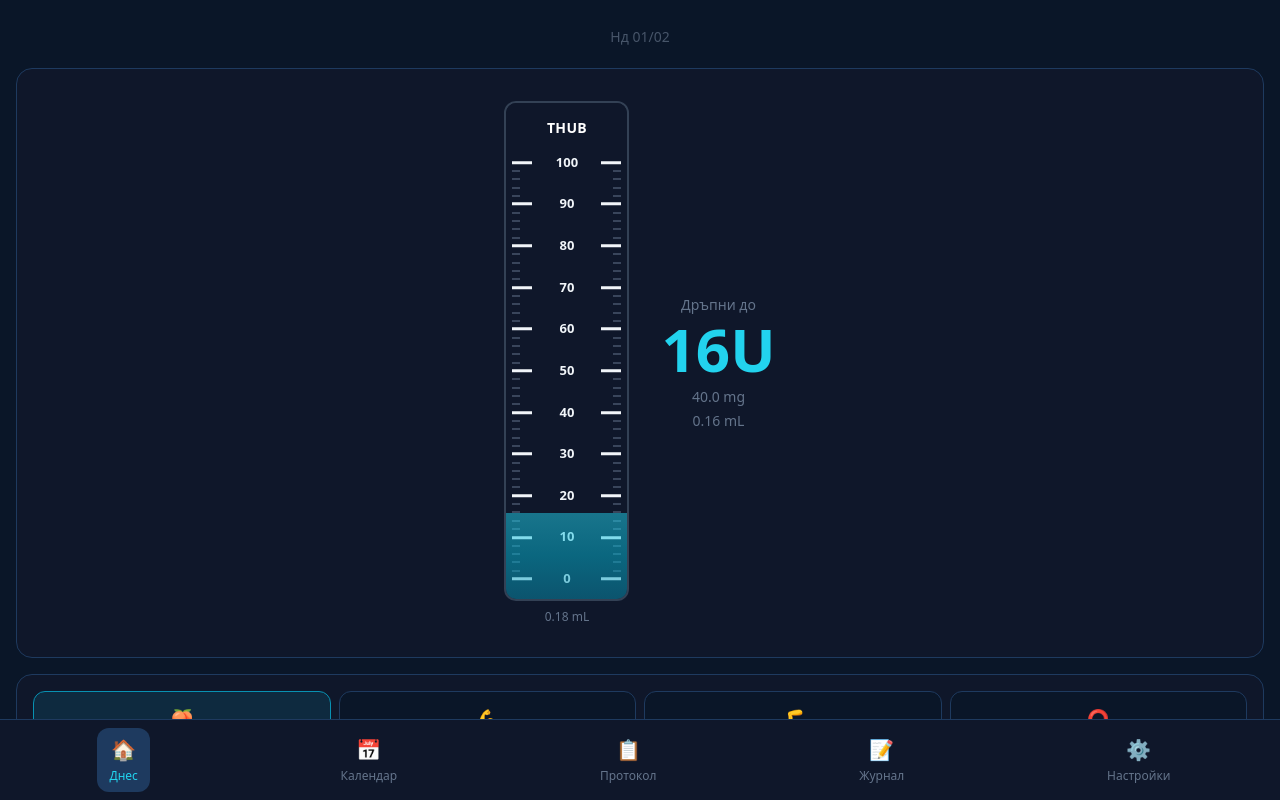
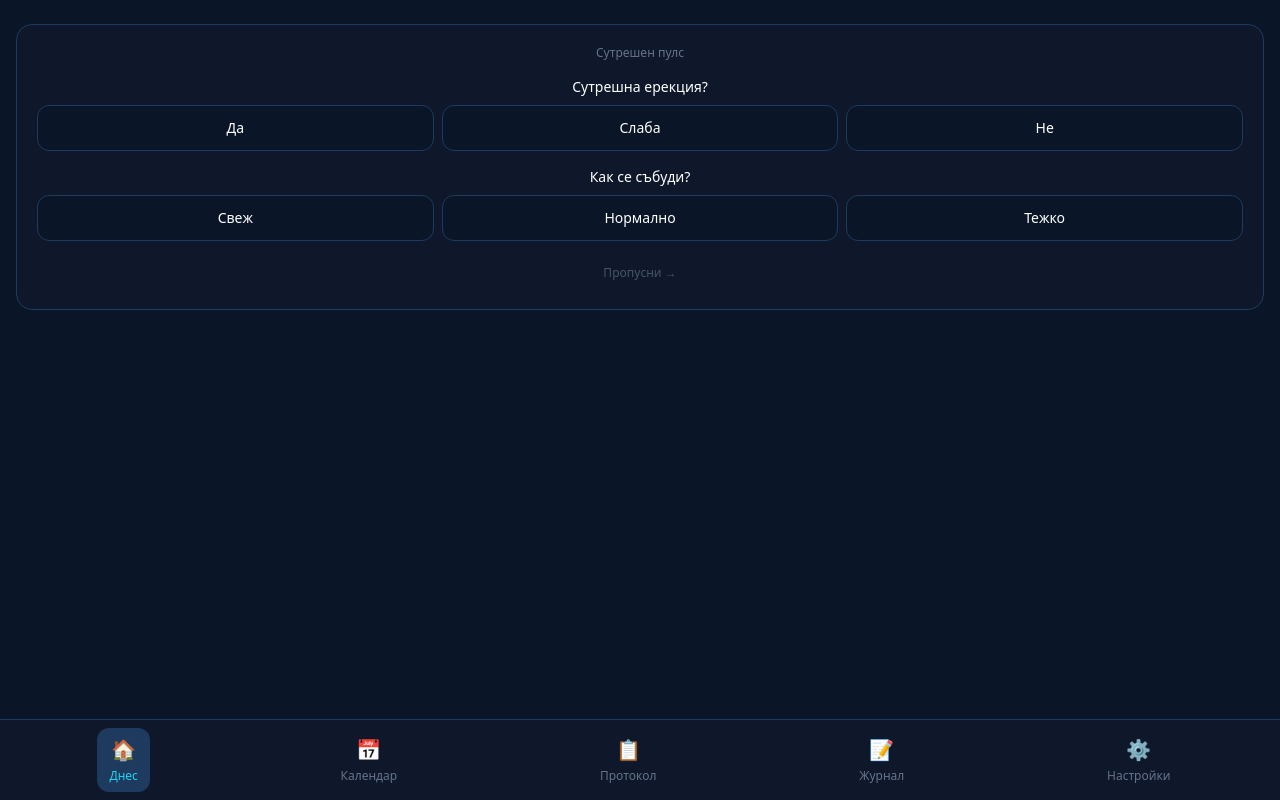
Before and after one commit to thub-app/thub-app, a React (Vite) app: page / in a window 1280 px wide. Both pictures are taken after a click on the button "🚀 Demo режим (бърз тест)". Shown: the top 800 px of the page. Built offline with nearby package versions, Linux system fonts and the light colour scheme.

Commit message:
Update App.jsx

```diff
--- a/src/App.jsx
+++ b/src/App.jsx
@@ -198,6 +198,42 @@ const THUBApp = () => {
   const [logNote, setLogNote] = useState('');
   const [logMissReason, setLogMissReason] = useState('');
   const [autoMissRan, setAutoMissRan] = useState(false);
+
+  // ============ JOURNAL (Morning Pulse) ============
+  const [journalEntries, setJournalEntries] = useState(() => loadFromStorage('thub-journal', {}));
+  const [showMorningPulse, setShowMorningPulse] = useState(true);
+
+  // Save journal when changed
+  useEffect(() => {
+    saveToStorage('thub-journal', journalEntries);
+  }, [journalEntries]);
+
+  // Check if morning pulse is done for today
+  const getTodayJournalKey = () => {
+    const d = new Date();
+    return `${d.getFullYear()}-${d.getMonth()}-${d.getDate()}`;
+  };
+
+  const todayPulse = journalEntries[getTodayJournalKey()]?.morning_pulse;
+  const pulseCompleted = todayPulse && (todayPulse.erection || todayPulse.wakeup || todayPulse.skipped);
+
+  const saveMorningPulse = (erection, wakeup, skipped = false) => {
+    const key = getTodayJournalKey();
+    setJournalEntries(prev => ({
+      ...prev,
+      [key]: {
+        ...prev[key],
+        morning_pulse: {
+          erection: erection || null,
+          wakeup: wakeup || null,
+          skipped,
+          timestamp: new Date().toISOString()
+        }
+      }
+    }));
+    setShowMorningPulse(false);
+  };
+
   // Save injections when changed
   useEffect(() => {
     saveToStorage('thub-injections', injections);
@@ -2184,6 +2220,120 @@ const THUBApp = () => {
         {activeTab === 'today' && (
           <div className="space-y-4">
 
+            {/* MORNING PULSE - мека блокада преди дозата */}
+            {!pulseCompleted && showMorningPulse && (
+              <div
+                style={{ backgroundColor: '#0f172a', borderColor: '#1e3a5f' }}
+                className="border rounded-2xl p-5"
+              >
+                <p style={{ color: '#64748b' }} className="text-xs text-center mb-4">
+                  Сутрешен пулс
+                </p>
+
+                {/* Q1: Сутрешна ерекция */}
+                <div className="mb-4">
+                  <p className="text-white text-sm font-medium mb-2 text-center">Сутрешна ерекция?</p>
+                  <div className="grid grid-cols-3 gap-2">
+                    {[
+                      { id: 'yes', label: 'Да', color: '#059669' },
+                      { id: 'weak', label: 'Слаба', color: '#d97706' },
+                      { id: 'no', label: 'Не', color: '#dc2626' },
+                    ].map(opt => {
+                      const selected = todayPulse?.erection === opt.id;
+                      return (
+                        <button
+                          key={opt.id}
+                          onClick={() => {
+                            const key = getTodayJournalKey();
+                            const currentWakeup = journalEntries[key]?.morning_pulse?.wakeup;
+                            if (currentWakeup) {
+                              saveMorningPulse(opt.id, currentWakeup);
+                            } else {
+                              setJournalEntries(prev => ({
+                                ...prev,
+                                [key]: {
+                                  ...prev[key],
+                                  morning_pulse: {
+                                    ...prev[key]?.morning_pulse,
+                                    erection: opt.id,
+                                    timestamp: new Date().toISOString()
+                                  }
+                                }
+                              }));
+                            }
+                          }}
+                          style={{
+                            backgroundColor: selected ? `${opt.color}22` : '#0a1628',
+                            borderColor: selected ? opt.color : '#1e3a5f',
+                          }}
+                          className="py-3 border rounded-xl text-white text-sm font-medium transition-all"
+                        >
+                          {opt.label}
+                        </button>
+                      );
+                    })}
+                  </div>
+                </div>
+
+                {/* Q2: Как се събуди */}
+                <div className="mb-4">
+                  <p className="text-white text-sm font-medium mb-2 text-center">Как се събуди?</p>
+                  <div className="grid grid-cols-3 gap-2">
+                    {[
+                      { id: 'fresh', label: 'Свеж', color: '#059669' },
+                      { id: 'normal', label: 'Нормално', color: '#d97706' },
+                      { id: 'heavy', label: 'Тежко', color: '#dc2626' },
+                    ].map(opt => {
+                      const selected = todayPulse?.wakeup === opt.id;
+                      return (
+                        <button
+                          key={opt.id}
+                          onClick={() => {
+                            const key = getTodayJournalKey();
+                            const currentErection = journalEntries[key]?.morning_pulse?.erection;
+                            if (currentErection) {
+                              saveMorningPulse(currentErection, opt.id);
+                            } else {
+                              setJournalEntries(prev => ({
+                                ...prev,
+                                [key]: {
+                                  ...prev[key],
+                                  morning_pulse: {
+                                    ...prev[key]?.morning_pulse,
+                                    wakeup: opt.id,
+                                    timestamp: new Date().toISOString()
+                                  }
+                                }
+                              }));
+                            }
+                          }}
+                          style={{
+                            backgroundColor: selected ? `${opt.color}22` : '#0a1628',
+                            borderColor: selected ? opt.color : '#1e3a5f',
+                          }}
+                          className="py-3 border rounded-xl text-white text-sm font-medium transition-all"
+                        >
+                          {opt.label}
+                        </button>
+                      );
+                    })}
+                  </div>
+                </div>
+
+                {/* Skip */}
+                <button
+                  onClick={() => saveMorningPulse(null, null, true)}
+                  style={{ color: '#475569' }}
+                  className="w-full py-2 text-xs hover:text-slate-400 transition-colors"
+                >
+                  Пропусни →
+                </button>
+              </div>
+            )}
+
+            {/* Основно съдържание — след пулса */}
+            {(pulseCompleted || !showMorningPulse) && (
+            <>
             {todayIsInjectionDay ? (
               <>
                 {/* Date */}
@@ -2468,6 +2618,8 @@ const THUBApp = () => {
                 <p style={{ color: '#64748b' }} className="mt-2">Следваща инжекция скоро</p>
               </div>
             )}
+            </>
+            )}
           </div>
         )}
 
```
